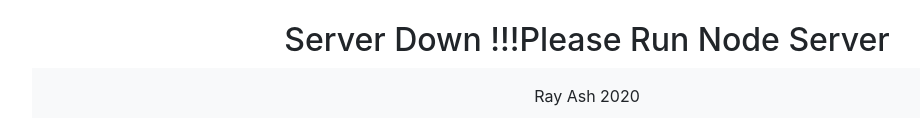
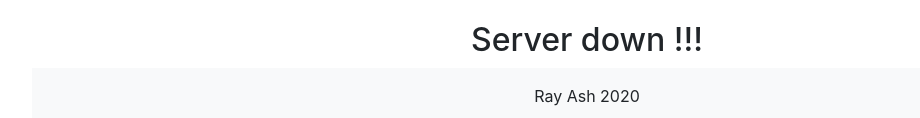
Before and after one commit to hamidray/Project5-js, a plain HTML site: page index.html in a window 1280 px wide. Shown: the part 405-523 px from the top of the page, without its empty margins (53-973 px from the left). Drawn offline with nearby package versions, Linux system fonts and the light colour scheme; no server answers.

Commit message:
first commit

```diff
--- a/index.js
+++ b/index.js
@@ -1,19 +1,30 @@
 
 
-
-///console.log("running")
+//console.log("running")
 makeRequest = () => {
-    return new Promise ((resolve, reject) => {
+  return new Promise((resolve, reject) => {
+                 //////To make an HTTP call in Ajax, you need to initialize a new XMLHttpRequest()////
      let apiRequest = new XMLHttpRequest();
+               ///////we use the open() method to tie the HTTP method and URL
+              ////endpoint together and call the send() method to fire off the request.
      apiRequest.open('GET' , 'http://Localhost:3000/api/cameras/');
+             //// We log the HTTP response to the console by using the XMLHTTPRequest.onreadystatechange
+            // property which contains the event handler to be called when the readystatechanged event is fired.
      apiRequest.send();
      apiRequest.onreadystatechange = () => {
+          //// The onreadystatechange property has two methods, readyState
+         ///and status which allow us to check the state of our request.
       if (apiRequest.readyState === 4) {
+        ////  If readyState is equal to 4, it means the request is done.
+
+
+       ////Apart from directly making an Ajax call with JavaScript, there are other more powerful
+       ////methods of making an HTTP call such as
           if (apiRequest.status === 200) {
               resolve(JSON.parse(apiRequest.response));
            }
       else{
-            reject('Server Down !!!Please Run Node Server ');
+          reject('Server down !!! ');
       }
     }
    }
@@ -22,40 +33,41 @@ makeRequest = () => {
 
 
 createCard = (response) => {
-    console.log(response);
   const main = document.querySelector ('main');
   for( let i in response) {
+      /////creat elements for the card
   const card = document.createElement('Article');
   const img = response[i].imageUrl;
   const newImg = document.createElement('img');
   const newA = document.createElement('a');
-
+    ///add the bootsrap classes and arttributes.
   card.classList.add ('col-12' , 'col-sm-6', 'card' , 'p-3' , 'm-o'  );
+   ///id passed in a querystring
   newA.setAttribute('href', 'item.html?id=' + response[i]._id);
   newA.textContent = 'View More Details';
   newImg.classList.add('img');
   newImg.setAttribute ('width' , '100%');
   newImg.setAttribute ('src' , img);
-
+   /////item description added
   card.innerHTML += '<h2>' +response[i].name + '</h2>';
   card.innerHTML += '<p>' + response[i].description + '</p>';
   card.innerHTML += '<p>' +'$' + response[i].price / 100 + '</p>';
-
+  /////append the completed elemnts to the card
   card.appendChild(newImg);
   card.appendChild(newA);
   main.appendChild(card);
 
-
-    ///just test var element = document.getElementById('mainpage').appendChild(main);///
 }
 }
   init = async () => {
       try{
+          // call makeRequest for api request and await respose
           const requestPromise = makeRequest();
           const response = await requestPromise;
-
+          //pass response to createCard function to display results
           createCard(response);
       } catch (error) {
+          //error message displayed if request fails
           document.querySelector('main').innerHTML = '<h2 class = "mx-auto">' + error + '</h2>';
       }
       }
```
Also changed, not shown: cart.html (+1 -1 lines), cart.js (+6 -8 lines), item.html (+1 -1 lines), item.js (+13 -5 lines). Lines whose indentation alone changed are shown as unchanged.
